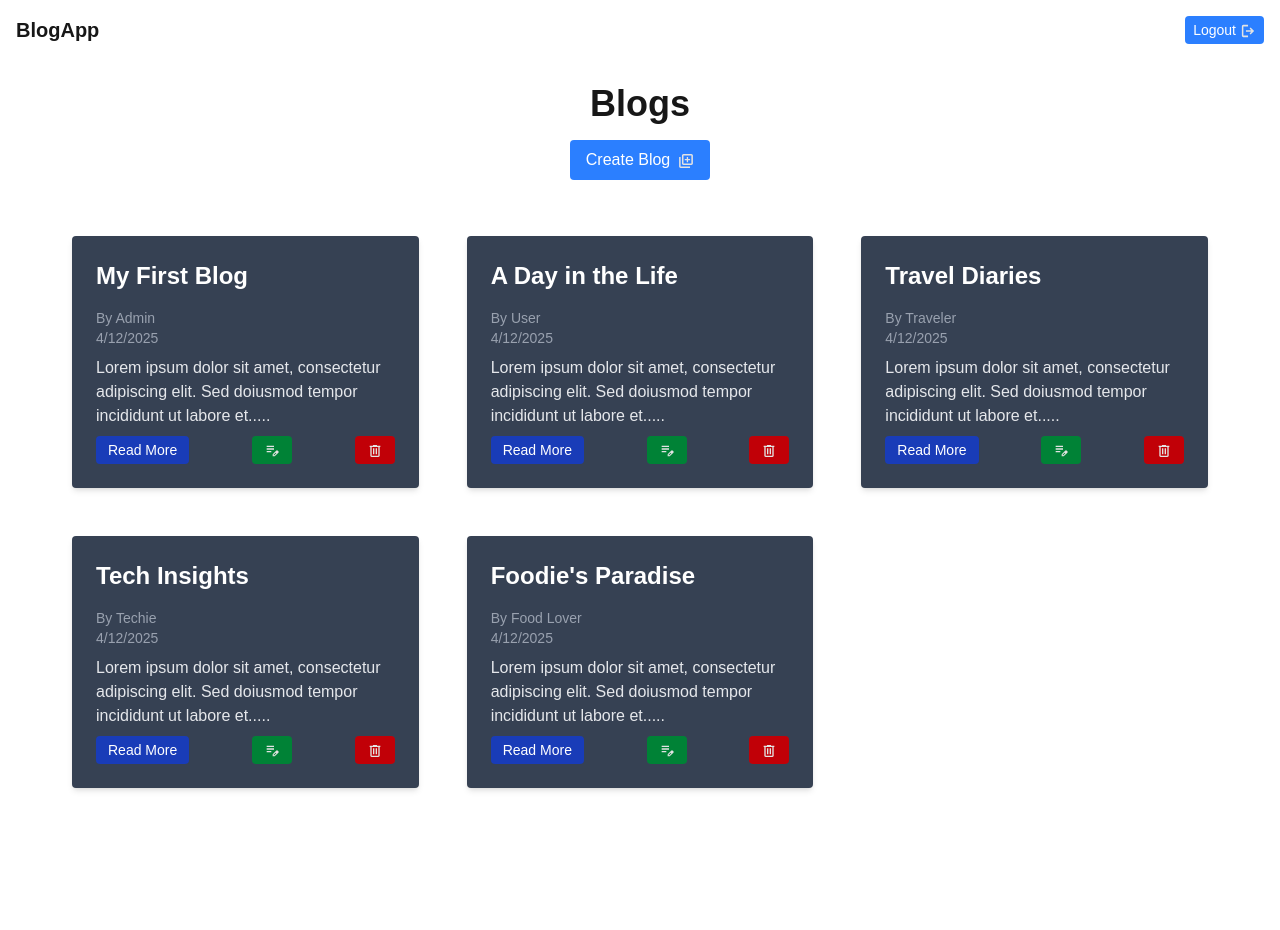
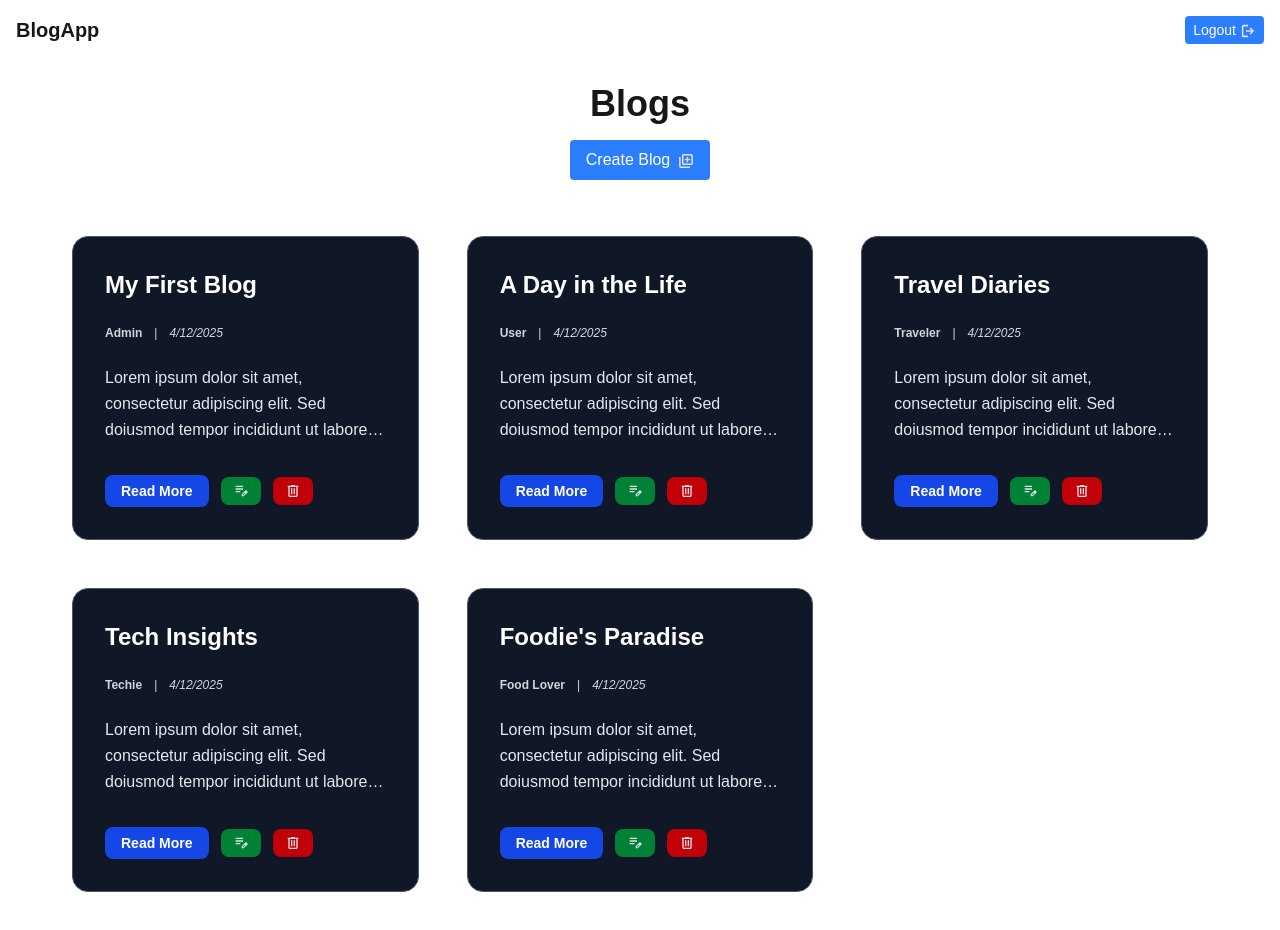
Before and after one commit to UtsavCK/blog-app, a Next.js app: page /Blogs in a window 1280 px wide. Shown: the top 930 px of the page. Before the commit the page ends 860 px from the top, so only its background shows below. Built offline with nearby package versions, Linux system fonts and the light colour scheme; sample sign-in values are in the browser's storage.

Commit message:
small UI changes

```diff
--- a/app/Blogs/AddBlog/page.js
+++ b/app/Blogs/AddBlog/page.js
@@ -3,6 +3,7 @@
 import { useState } from "react";
 import { useRouter } from "next/navigation";
 import CheckAccess from "../components/CheckAccess";
+import Link from "next/link";
 
 export default function AddBlog() {
   const [title, setTitle] = useState("");
@@ -29,16 +30,16 @@ export default function AddBlog() {
   return (
     <>
       <CheckAccess />
-      <div className="flex flex-col items-center justify-center w-full h-screen p-4 space-y-4">
-        <h1 className="text-4xl font-bold">Add Blog</h1>
-        <form
-          onSubmit={blogAdd}
-          className="flex flex-col w-full max-w-md space-y-4"
-        >
+      <div className="flex flex-col items-center justify-center w-full min-h-screen p-4 space-y-4 bg-gradient-to-br from-gray-700 via-gray-800 to-gray-900">
+        <div className="w-full max-w-lg bg-gray-900 rounded-2xl shadow-xl p-8 border border-gray-100">
+          <h1 className="text-4xl font-bold mb-6 text- text-center drop-shadow-sm">
+            Add Blog
+          </h1>
+          <form onSubmit={blogAdd} className="flex flex-col w-full space-y-5">
             <input
               type="text"
               placeholder="Blog Title"
-            className="p-2 border border-gray-300 rounded"
+              className="p-3 border border-gray-300 rounded-lg focus:outline-none focus:ring-2 focus:ring-blue-300 transition-all duration-200 text-lg"
               id="title"
               required
               value={title}
@@ -46,20 +47,28 @@ export default function AddBlog() {
             />
             <textarea
               placeholder="Blog Content"
-            className="p-2 border border-gray-300 rounded h-64"
+              className="p-3 border border-gray-300 rounded-lg h-48 resize-none focus:outline-none focus:ring-2 focus:ring-blue-300 transition-all duration-200 text-base"
               id="content"
               required
               minLength="10"
               value={content}
               onChange={(e) => setContent(e.target.value)}
             ></textarea>
+            <div className="flex justify-between items-center">
               <button
-            className="mt-4 bg-blue-500 text-white px-4 py-2 rounded"
+                className="mt-2 bg-blue-700 hover:bg-blue-800 active:bg-blue-600 text-white px-6 py-2 rounded-lg font-semibold shadow transition-all duration-200"
                 type="submit"
               >
                 Add Blog
               </button>
+              <Link href={"/Blogs"}>
+                <button className="mt-2 bg-gray-700 hover:bg-gray-800 active:bg-gray-600 text-white px-6 py-2 rounded-lg font-semibold shadow transition-all duration-200">
+                  Cancel
+                </button>
+              </Link>
+            </div>
           </form>
+        </div>
       </div>
     </>
   );
--- a/app/Blogs/BlogDetails/page.js
+++ b/app/Blogs/BlogDetails/page.js
@@ -31,19 +31,23 @@ export default function BlogDetails() {
   return (
     <>
       <CheckAccess />
-      <div className="max-w-4xl mx-auto p-6">
-        <h1 className="text-5xl font-bold mb-6">{blog.title}</h1>
-        <p className="text-sm text-gray-600 mb-4">
-          By <span className="font-medium">{blog.user || "Anonymous"}</span> on{" "}
-          {new Date(blog.date).toLocaleDateString()}
+      <div className="max-w-4xl mx-auto p-6 bg-gray-800 rounded-2xl shadow-lg mt-10 mb-10 border border-gray-600">
+  <h1 className="text-6xl font-bold mb-4">
+    {blog.title}
+  </h1>
+  <p className="text-sm text-gray-300 mb-8 flex items-center gap-2">
+    By <span className="font-semibold text-gray-200">{blog.user || "Anonymous"}</span>
+    <span className="text-gray-400">|</span>
+    <span className="italic">{new Date(blog.date).toLocaleDateString()}</span>
   </p>
-        <div className="prose max-w-none text-lg text-gray-800 leading-relaxed">
+  <div className="text-gray-800 bg-gray-400 rounded-xl p-6 shadow-inner mb-8 overflow-hidden">
     {blog.content}
   </div>
-        <div className="mt-8">
+  <div className="mt-10 flex">
     <Link href="/Blogs">
-            <button className="bg-gray-600 hover:bg-gray-700 text-white px-4 py-2 rounded">
-              ← Back to Blogs
+      <button className="flex items-center gap-2 bg-gray-700 hover:bg-gray-800 text-white px-5 py-2 rounded-lg shadow transition-all duration-200">
+
+        <span className="font-medium">←Back to Blogs</span>
       </button>
     </Link>
   </div>
--- a/app/Blogs/EditBlog/page.js
+++ b/app/Blogs/EditBlog/page.js
@@ -3,6 +3,7 @@
 import { useEffect, useState } from "react";
 import { useSearchParams, useRouter } from "next/navigation";
 import CheckAccess from "../components/CheckAccess";
+import Link from "next/link";
 
 export default function EditBlog() {
   const router = useRouter();
@@ -32,32 +33,46 @@ export default function EditBlog() {
   return (
     <>
       <CheckAccess />
-      <div className="flex flex-col items-center justify-center w-full h-screen p-4 space-y-4">
-        <h1 className="text-4xl font-bold">Edit Blog</h1>
+      <div className="flex flex-col items-center justify-center w-full min-h-screen p-4 space-y-4 bg-gradient-to-br from-gray-700 via-gray-800 to-gray-900">
+        <div className="w-full max-w-lg bg-gray-900 rounded-2xl shadow-xl p-8 border border-gray-100">
+          <h1 className="text-4xl font-bold mb-6 text-white text-center drop-shadow-sm">
+            Edit Blog
+          </h1>
           <form
-          className="flex flex-col w-full max-w-md space-y-4"
             onSubmit={handleUpdate}
+            className="flex flex-col w-full space-y-5"
           >
             <input
               type="text"
               placeholder="Blog Title"
-            className="p-2 border border-gray-300 rounded"
+              className="p-3 border border-gray-300 rounded-lg focus:outline-none focus:ring-2 focus:ring-blue-300 transition-all duration-200 text-lg bg-gray-800 text-white placeholder-gray-400"
               value={blog.title}
               onChange={(e) => setBlog({ ...blog, title: e.target.value })}
             />
             <textarea
               placeholder="Blog Content"
-            className="p-2 border border-gray-300 rounded h-64"
+              className="p-3 border border-gray-300 rounded-lg h-48 resize-none focus:outline-none focus:ring-2 focus:ring-blue-300 transition-all duration-200 text-base bg-gray-800 text-white placeholder-gray-400"
               value={blog.content}
               onChange={(e) => setBlog({ ...blog, content: e.target.value })}
             ></textarea>
+            <div className="flex justify-between items-center">
               <button
+                className="mt-2 bg-blue-700 hover:bg-blue-800 active:bg-blue-600 text-white px-6 py-2 rounded-lg font-semibold shadow transition-all duration-200"
                 type="submit"
-            className="mt-4 bg-blue-500 text-white px-4 py-2 rounded"
               >
                 Save Changes
               </button>
+              <Link href={"/Blogs"}>
+                <button
+                  type="button"
+                  className="mt-2 bg-gray-700 hover:bg-gray-800 active:bg-gray-600 text-white px-6 py-2 rounded-lg font-semibold shadow transition-all duration-200"
+                >
+                  Cancel
+                </button>
+              </Link>
+            </div>
           </form>
+        </div>
       </div>
     </>
   );
--- a/app/Blogs/components/BlogCard.js
+++ b/app/Blogs/components/BlogCard.js
@@ -16,37 +16,44 @@ export default function BlogCard({
   };
 
   return (
-    <div className="bg-gray-700 text-white shadow-md rounded p-6 m-6 justify-between">
-      <h1 className="text-2xl font-bold mb-4">{title}</h1>
-      <p className="text-sm text-gray-400 mb-2">
-        By {user || "Anonymous"} <br /> {new Date(date).toLocaleDateString()}
+  <div className="bg-gray-900 text-white rounded-2xl p-8 m-6 flex flex-col gap-4 border border-gray-600">
+    <h1 className="text-2xl font-bold mb-2">
+      {title}
+    </h1>
+    <p className="text-xs text-gray-300 mb-2 flex items-center gap-2">
+      <span className="font-semibold">{user || "Anonymous"}</span>
+      <span className="mx-1">|</span>
+      <span className="italic">{new Date(date).toLocaleDateString()}</span>
     </p>
-      <p className="text-gray-200 mb-2">{previewContent}</p>
+    <p className="text-gray-200 mb-4 line-clamp-3 text-base leading-relaxed">
+      {previewContent}
+    </p>
 
-      <div className="flex justify-between">
+    <div className="flex gap-3 items-center mt-auto">
       <Link href={`/Blogs/BlogDetails?id=${index}`}>
-          <button className="bg-blue-800 text-white px-3 py-1 rounded text-sm">
+        <button className="flex items-center gap-2 bg-blue-700 hover:bg-blue-800 active:bg-blue-600 text-white px-4 py-1.5 rounded-lg text-sm font-semibold shadow transition-all duration-200">
           Read More
         </button>
       </Link>
 
       <Link href={`/Blogs/EditBlog?id=${index}`}>
-          <button className="bg-green-700 text-white px-3 py-1 rounded text-sm">
-            <img src="/edit.svg" alt="Edit" className="w-4 h-4 inline-block" />
+        <button
+          className="flex items-center justify-center bg-green-700 hover:bg-green-800 active:bg-green-600 text-white px-3 py-1.5 rounded-lg shadow transition-all duration-200"
+          aria-label="Edit"
+        >
+          <img src="/edit.svg" alt="Edit" className="w-4 h-4" />
         </button>
       </Link>
 
       <button
         onClick={handleDelete}
-          className="bg-red-700 text-white px-3 py-1 rounded text-sm"
+        className="flex items-center justify-center bg-red-700 hover:bg-red-800 active:bg-red-600 text-white px-3 py-1.5 rounded-lg shadow transition-all duration-200"
+        aria-label="Delete"
       >
-          <img
-            src="/delete.svg"
-            alt="Delete"
-            className="w-4 h-4 inline-block"
-          />
+        <img src="/delete.svg" alt="Delete" className="w-4 h-4" />
       </button>
     </div>
   </div>
+
   );
 }
--- a/app/Login/components/LoginButton.js
+++ b/app/Login/components/LoginButton.js
@@ -12,7 +12,6 @@ export default function LoginButton() {
       localStorage.getItem("password") === Password.value
     ) {
       sessionStorage.setItem("isLoggedIn", true);
-      alert("Login Successful!");
       window.location.href = "/Blogs";
     } else {
       alert("Invalid Credentials!");
--- a/app/Login/page.js
+++ b/app/Login/page.js
@@ -11,9 +11,13 @@ export default function Login() {
         <div className="text-xl font-bold">
           <Link href="/">BlogApp</Link>
         </div>
-        <div className="flex flex-col items-center justify-center w-full h-full p-4">
-          <StaticInfo />
-          <LoginButton />
+        <div className="flex flex-col items-center justify-center flex-1 w-full">
+          <div className="w-full max-w-md bg-gray-900 bg-opacity-95 rounded-2xl shadow-2xl p-8 border border-gray-800">
+            <div className="mb-6 text-center">
+              <StaticInfo />
+              <LoginButton />
+            </div>
+          </div>
         </div>
       </div>
     </>
--- a/app/SignUp/page.js
+++ b/app/SignUp/page.js
@@ -11,9 +11,14 @@ export default function SignUp() {
         <div className="text-xl font-bold text-left">
           <Link href="/">BlogApp</Link>
         </div>
-        <div className="flex flex-col items-center justify-center w-full h-full p-4">
-          <StaticInfo />
-          <SingUpButton />
+
+        <div className="flex flex-col items-center justify-center flex-1 w-full">
+          <div className="w-full max-w-md bg-gray-900 bg-opacity-95 rounded-2xl shadow-2xl p-8 border border-gray-800">
+            <div className="mb-6 text-center">
+              <StaticInfo />
+              <SingUpButton />
+            </div>
+          </div>
         </div>
       </div>
     </>
```
Lines whose indentation alone changed are shown as unchanged.
